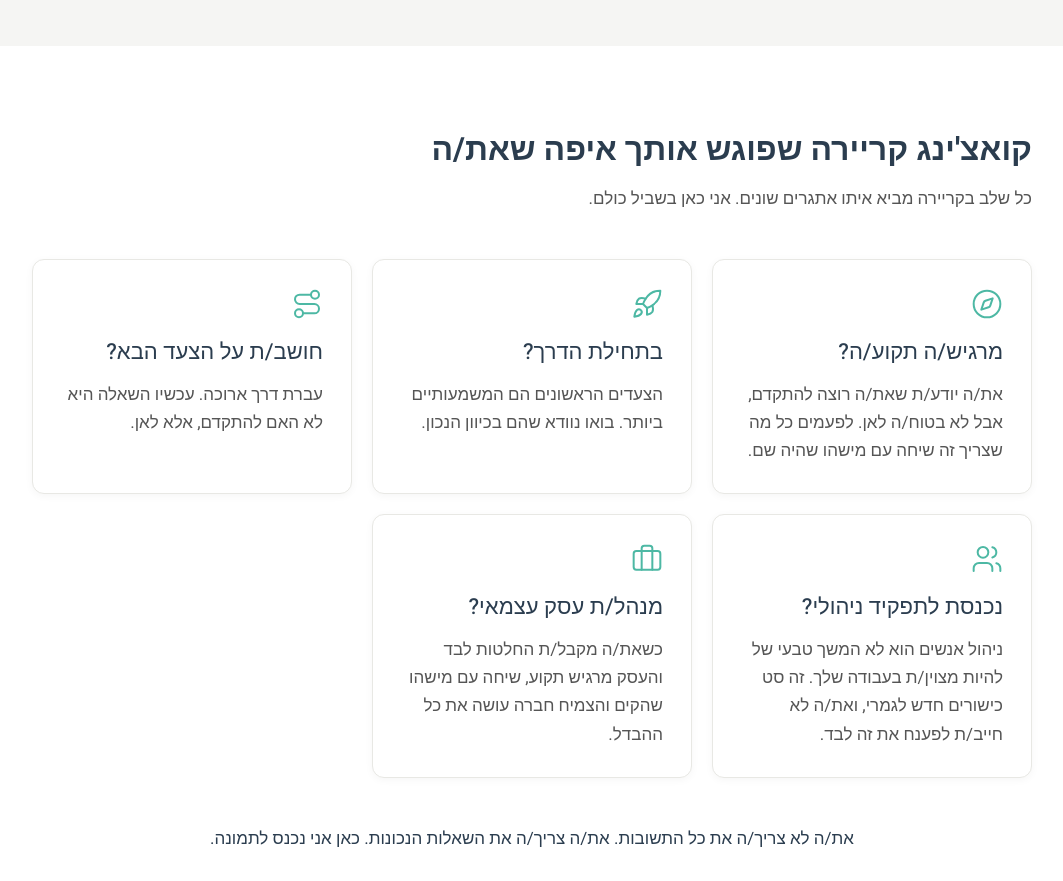
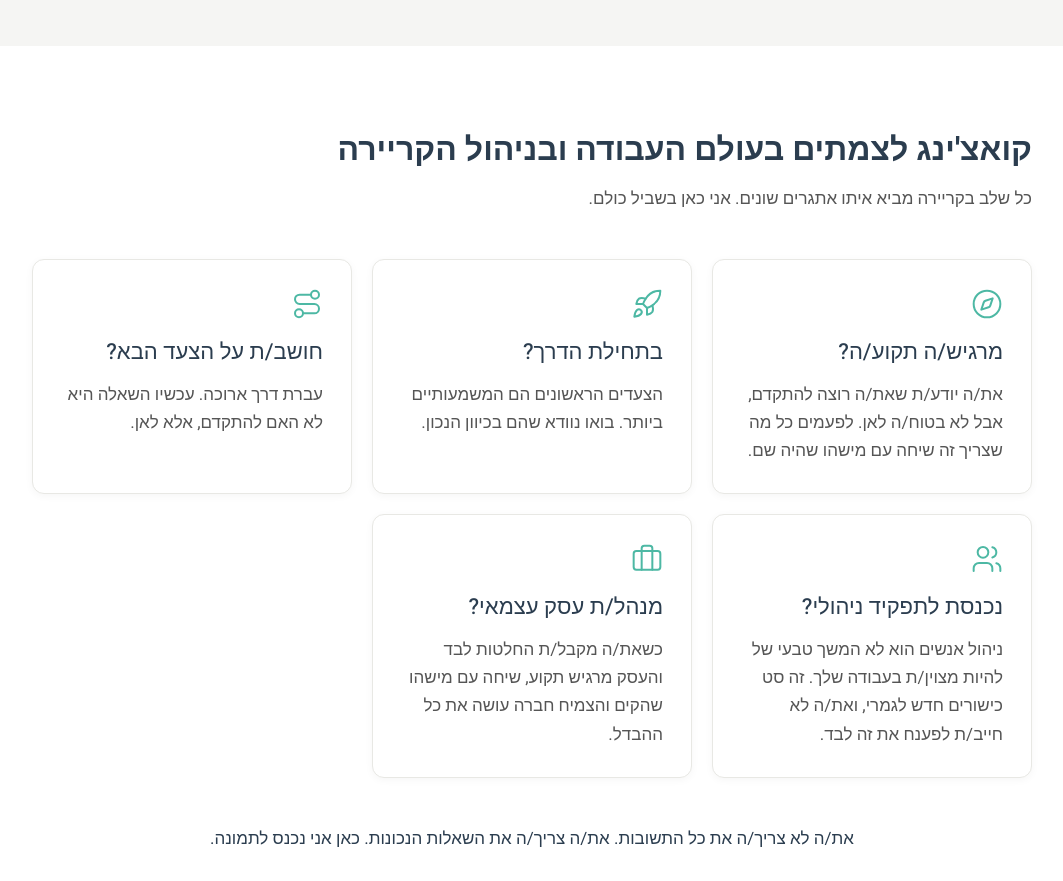
Before and after one commit to shani-ofer/Website-March-2026, a React (Vite) app: page / in a window 1280 px wide. Shown: the part 1300-2181 px from the top of the page, without its empty margins (108-1171 px from the left). Built offline with nearby package versions, Linux system fonts and the light colour scheme.

Commit message:
Updated Homepage.tsx

```diff
--- a/src/pages/Homepage.tsx
+++ b/src/pages/Homepage.tsx
@@ -68,7 +68,7 @@ export function Homepage() {
       {/* Section 3: For Individuals */}
       <section className="py-12 md:py-20 px-6 bg-white">
         <div className="max-w-[1000px] mx-auto">
-          <h2 className="text-deep-navy mb-3">קואצ'ינג קריירה שפוגש אותך איפה שאת/ה</h2>
+          <h2 className="text-deep-navy mb-3">קואצ'ינג לצמתים בעולם העבודה ובניהול הקריירה</h2>
           <p className="text-[18px] md:text-[22px] font-medium text-[#555] mb-12">
             כל שלב בקריירה מביא איתו אתגרים שונים. אני כאן בשביל כולם.
           </p>
```
